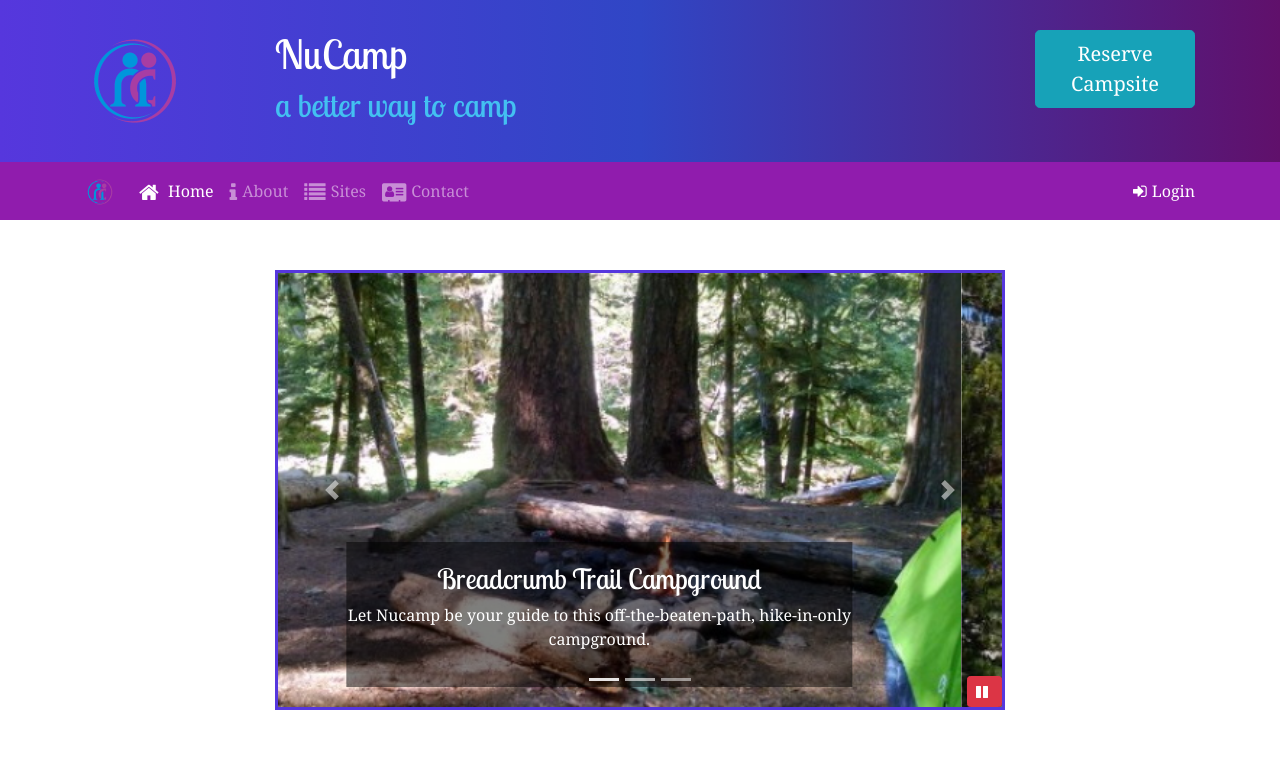
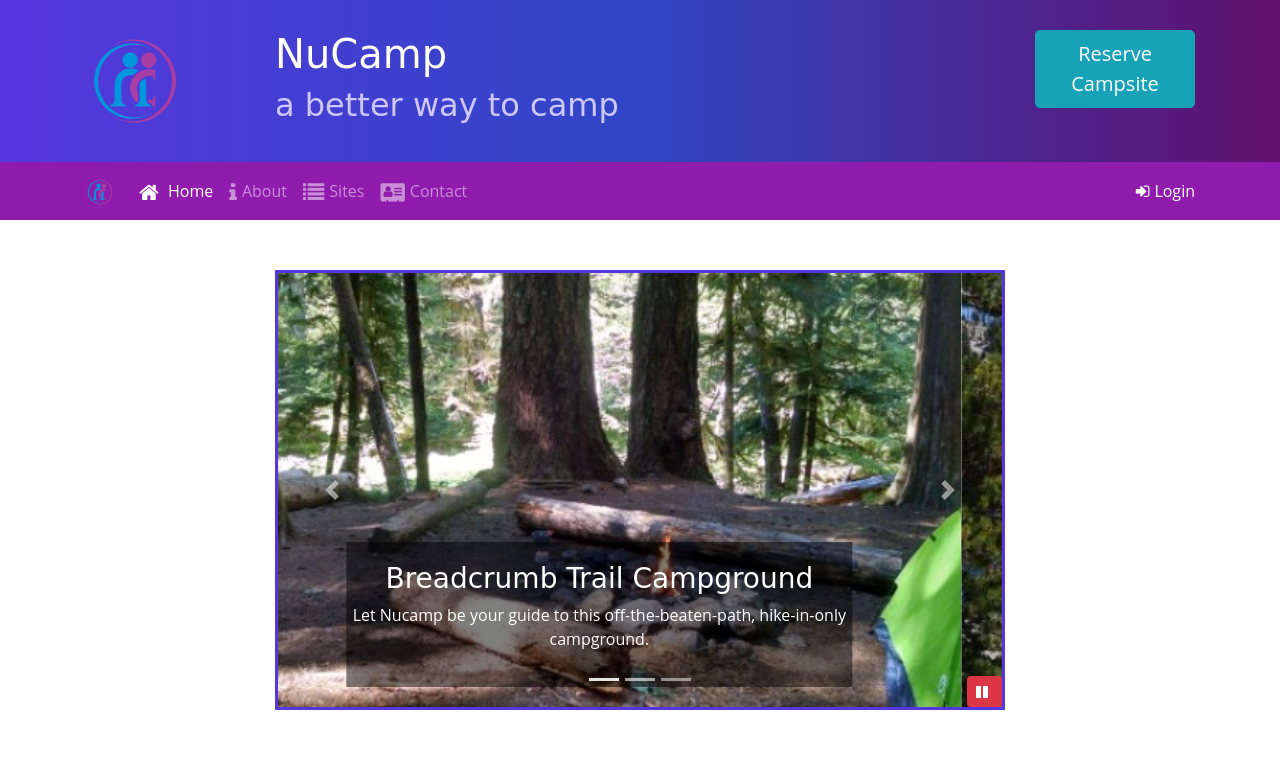
Before and after one commit to MiaMoustafa/nucampsite, a website: page index.html in a window 1280 px wide. Shown: the top 757 px of the page. Drawn offline with nearby package versions, Linux system fonts and the light colour scheme.

Commit message:
install scss

```diff
--- a/css/style.scss
+++ b/css/style.scss
@@ -7,6 +7,7 @@ $color-black-transparent: rgba(0, 0, 0, 0.5);
 
 $body-font: "Open Sans", sans-serif;
 $header-font: "Lobster", cursive;
+
 body
 {
     font-family: $body-font;
@@ -18,8 +19,10 @@ h1, h2, h3 {
 h2{
     color: $color-primary;
 }
-header h2{
+header {
+    h2{
     color:$color-pale;
+    }
 }
 .site-footer {
   background-image: linear-gradient($color-pale, white);
--- a/package.json
+++ b/package.json
@@ -5,13 +5,16 @@
   "main": "index.html",
   "scripts": {
     "lite": "lite-server",
+    "scss": "node-sass -o css/ css/",
     "start": "npm run lite",
     "test": "echo \"Error: no test specified\" && exit 1"
+
   },
   "author": "Mia",
   "license": "ISC",
   "devDependencies": {
-    "lite-server": "^2.6.1"
+    "lite-server": "^2.6.1",
+    "node-sass": "^4.14.1"
   },
   "dependencies": {
     "bootstrap": "^4.5.2",
```
Also changed, not shown: css/style.css, 2 other files.
